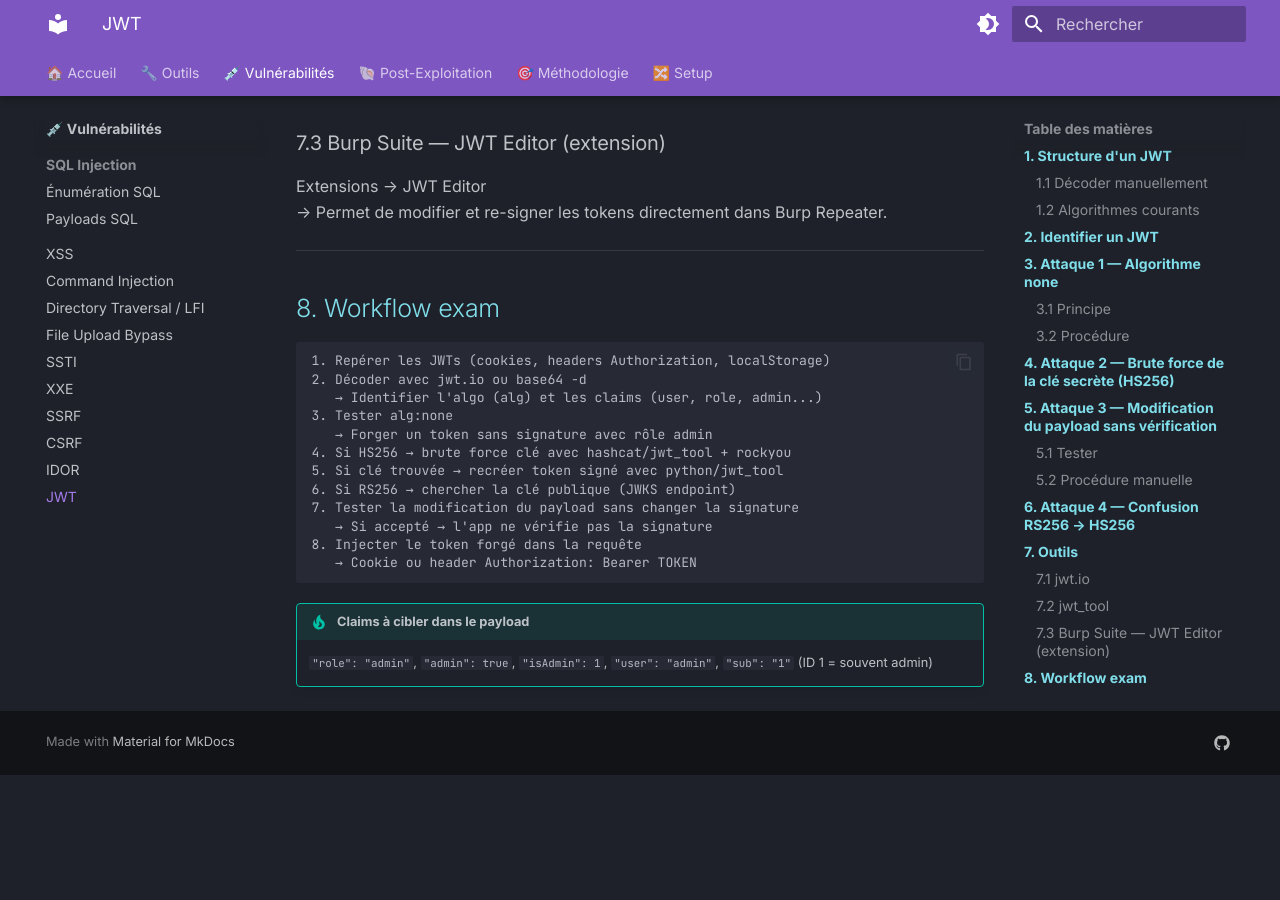
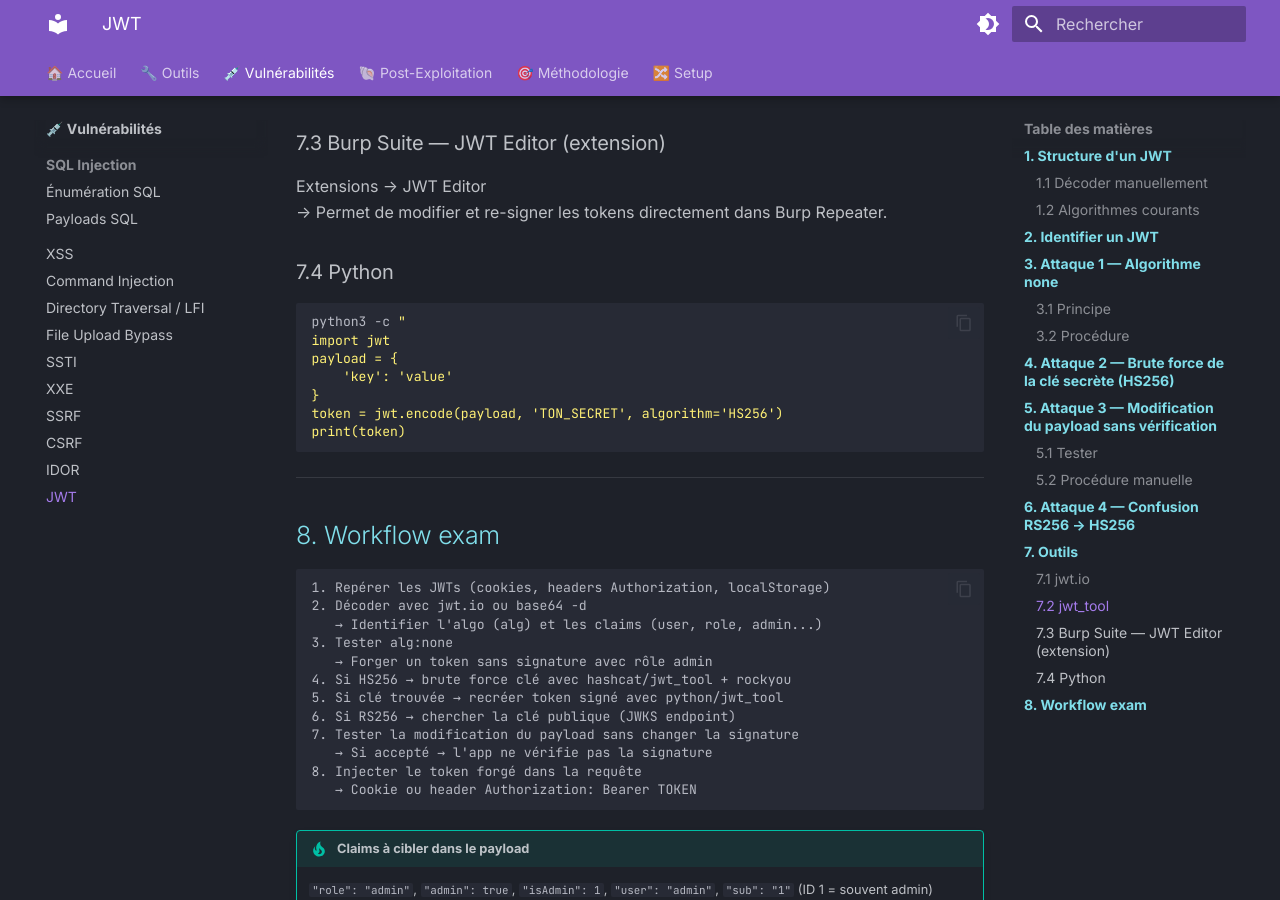
Before and after one commit to GaelleBriet/web200-notes, an MkDocs documentation site: the page built from docs/vulns/22-jwt.md, in a window 1280 px wide and 900 px high, scrolled down 4276 px. Built offline with MkDocs 1.6.1 and Material for MkDocs 9.7.7, drawn with Linux system fonts in a browser that asks for light colours; before the commit the page ends 5051 px from its top, so only the background shows below that.

Commit message:
Include Python code snippet for JWT encoding
Add Python example for JWT token creation.

````diff
--- a/docs/vulns/22-jwt.md
+++ b/docs/vulns/22-jwt.md
@@ -198,6 +198,17 @@
 Extensions → JWT Editor
 → Permet de modifier et re-signer les tokens directement dans Burp Repeater.
 
+### 7.4 Python
+```bash
+python3 -c "
+import jwt
+payload = {
+    'key': 'value'
+}
+token = jwt.encode(payload, 'TON_SECRET', algorithm='HS256')
+print(token)
+```
+
 ---
 
 ## 8. Workflow exam
````
